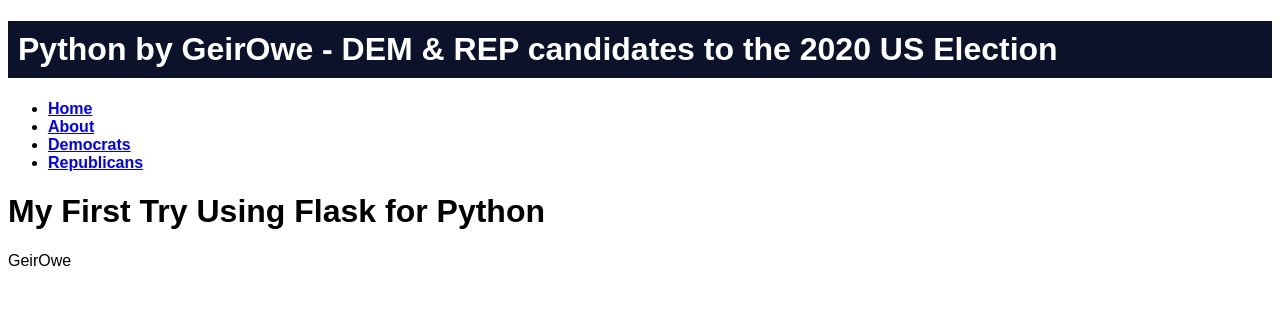
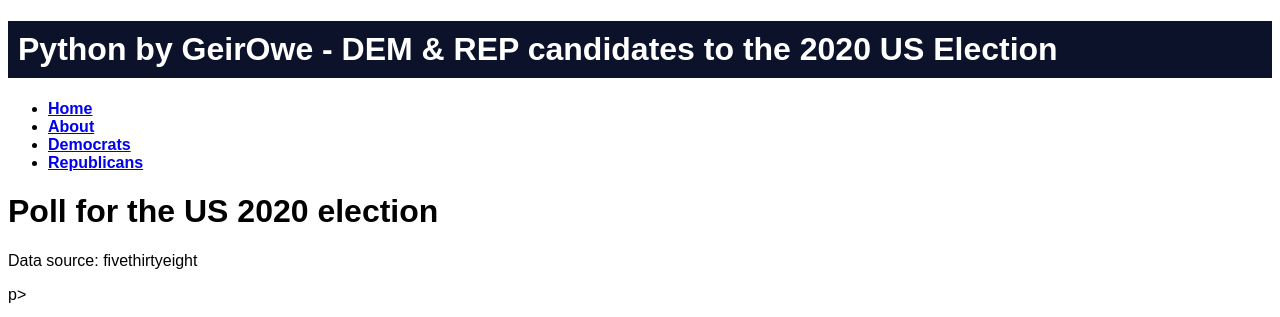
Before and after one commit to GeirOwe/presPoll, a Flask app: template templates/home.html in a window 1280 px wide. Shown: the top 317 px of the page. Before the commit the page ends 266 px from the top, so only its background shows below. Run offline with Flask 2, Linux system fonts and the light colour scheme; the template is opened without the code that fills it, so the values that code supplies are empty; parts of the project's set-up code (start-up, migrations or seed data) failed here and were passed over.

Commit message:
updated about and home
home was not displayed correctly. updated navigation in main and content of home.

```diff
--- a/main.py
+++ b/main.py
@@ -115,7 +115,7 @@ def reps():
     ]
     return render_template('reps.html', title='Home', user=user, posts=posts)
 
-@app.route("/")
+@app.route("/home")
 def home():
     return render_template("home.html")
 
--- a/templates/about.html
+++ b/templates/about.html
@@ -12,7 +12,6 @@
     <p> the file is loaded from president_primary_polls.csv</p>
     <p> source: fivethirtyeight</p>
     <p> GeirOwe</p>
-    <img src="https://github.com/GeirOwe/presPoll/blob/master/data/electionpoll.heic" alt="Presidential poll" width="500" height="600">
 
     {% endblock %}
   </body>
--- a/templates/home.html
+++ b/templates/home.html
@@ -2,14 +2,16 @@
 <html lang="en" dir="ltr">
   <head>
     <meta charset="utf-8">
-    <title>Flask test</title>
+    <title>The presidential election - by geir owe</title>
   </head>
   <body>
     {% extends "template.html" %}
     {% block content %}
 
-    <h1> My First Try Using Flask for Python </h1>
-    <p> GeirOwe </p>
+    <h1>Poll for the US 2020 election</h1>
+    <p> Data source: fivethirtyeight</p>
+    <p></p>p></p>
+    <img src="https://github.com/GeirOwe/presPoll/blob/master/data/electionpoll.heic" alt="Presidential poll" width="500" height="600">
 
     {% endblock %}
   </body>
```
